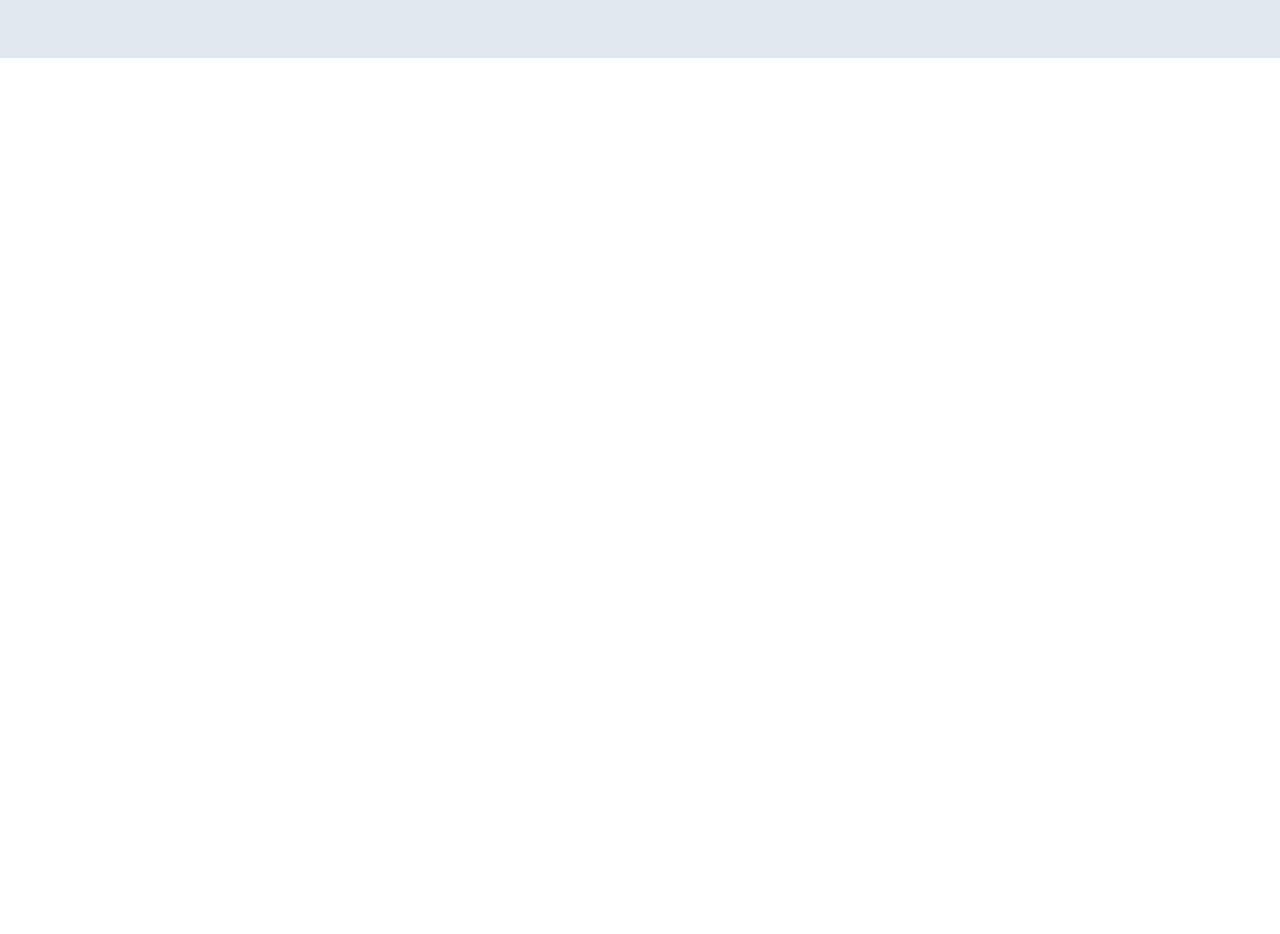
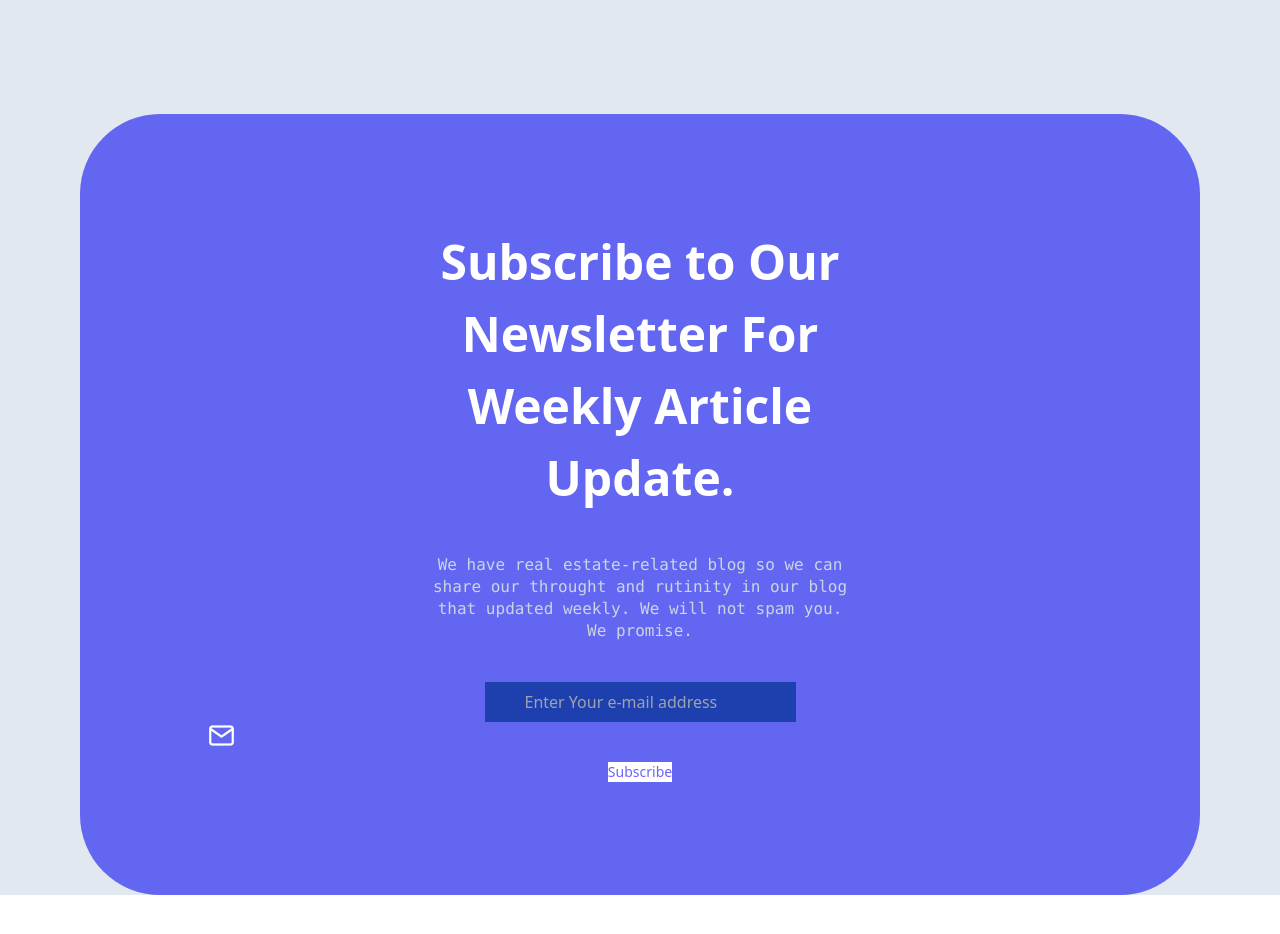
Before and after one commit to SnehashisRatna/Responsive-WebPages, a plain HTML site: page Real Estate Landing Page/index.html in a window 1280 px wide. Shown: the part 4323-5257 px from the top of the page. Before the commit the page ends 4381 px from the top, so only its background shows below. Drawn offline with nearby package versions, Linux system fonts and the light colour scheme.

Commit message:
style : Update the Style sheet using TailWind

```diff
--- a/Real Estate Landing Page/index.html
+++ b/Real Estate Landing Page/index.html
@@ -196,6 +196,24 @@
 
        </div>
 
+
+       <!-- Subcribe Box -->
+        <div class="flex-col justify-center text-center py-28 px-32 my-14 mx-20   space-y-10 rounded-[5rem] bg-[#6366f1]">
+
+            <h1 class="text-5xl font-bold text-white px-52 leading-normal">Subscribe to Our Newsletter For Weekly Article Update.</h1>
+
+            <p class="text-slate-300 font-mono px-56 leading-snug">We have real estate-related blog so we can share our throught and rutinity in our blog that updated weekly. We will not spam you. We promise.</p>
+
+            <div class="relative">
+
+                <input class="bg-[#1e40af] px-10 py-2 rounde" type="email" name="email" id="person" placeholder="Enter Your e-mail address" >
+                <img class="absolute" src="./Icons/mail.png" alt="">
+            </div>
+
+            <button class="bg-white text-[#6C63FF] text-sm">Subscribe</button>
+
+        </div>
+
      </main>
 
 </body>
```
